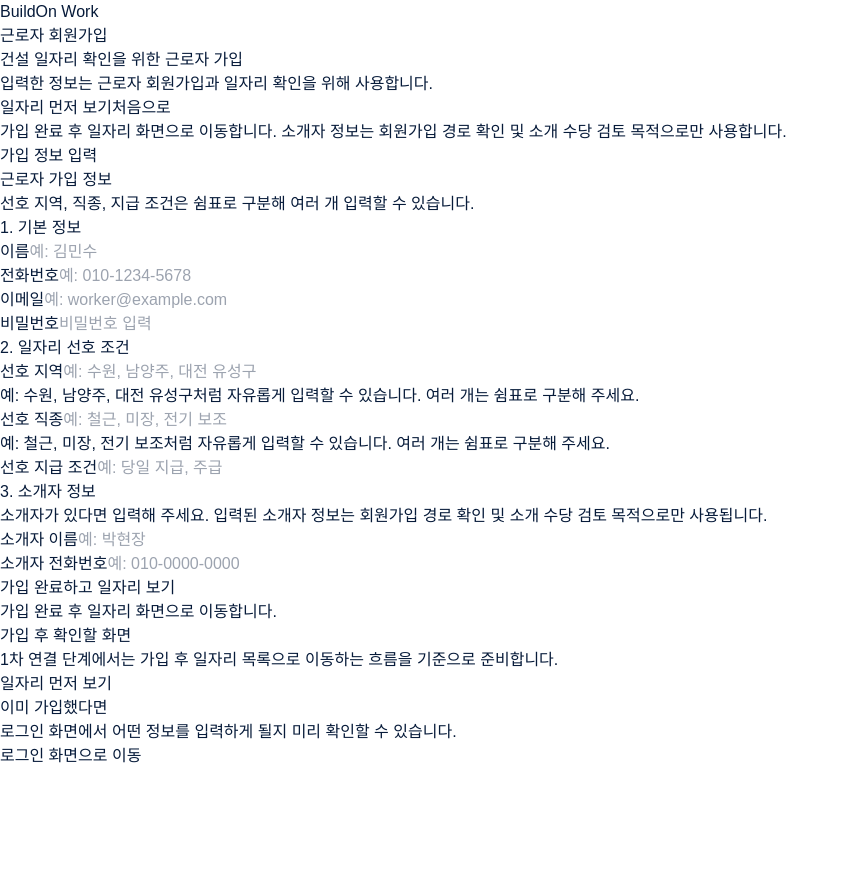
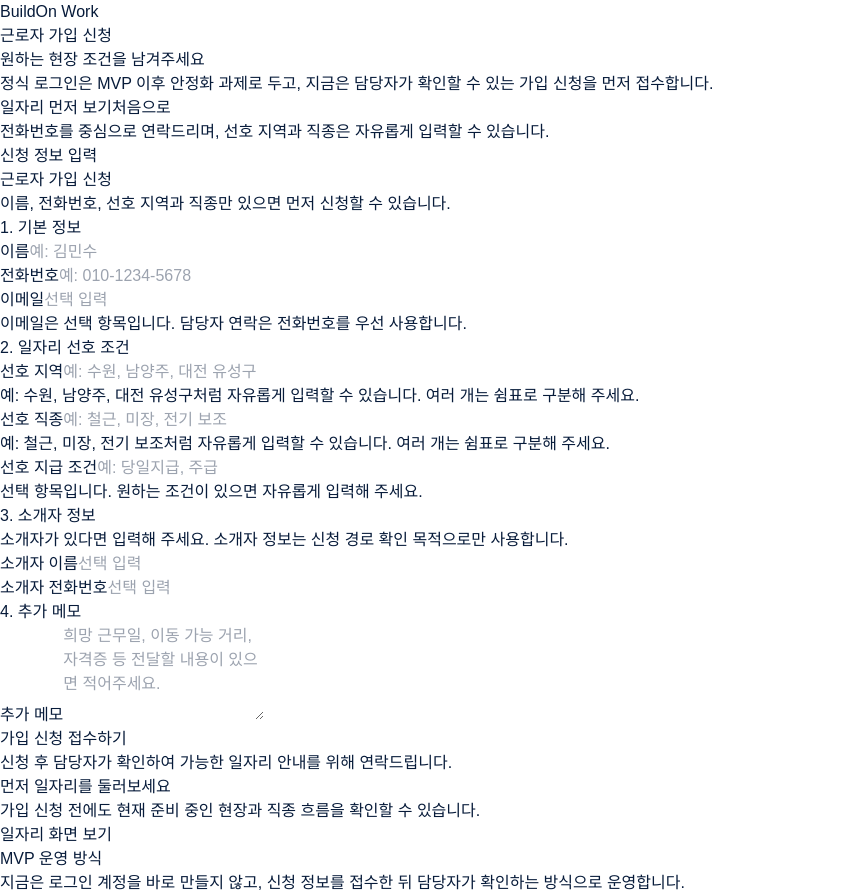
Before and after one commit to nicedayyoungjune-a11y/BuildOn-Work, a Next.js app: page /worker/signup in a window 1280 px wide. Shown: the whole page, without its empty margins (0-849 px from the left). Before the commit the page ends 800 px from the top, so only its background shows below. Built offline with nearby package versions, Linux system fonts and the light colour scheme; no server answers.

Commit message:
Convert worker signup to MVP request flow

```diff
--- a/src/app/worker/signup/actions.ts
+++ b/src/app/worker/signup/actions.ts
@@ -4,17 +4,13 @@
 
 import { createServerSupabaseClient } from "@/lib/supabase/server";
 
-type SignupErrorCode =
-  | "missing_required"
-  | "invalid_email"
-  | "weak_password"
-  | "auth_failed"
-  | "auth_user_missing"
-  | "profile_create_failed"
-  | "signup_failed"
-  | "email_exists";
+type SignupRequestErrorCode = "missing_required" | "submit_failed";
 
-const EMAIL_PATTERN = /^[^\s@]+@[^\s@]+\.[^\s@]+$/;
+type SafeSubmitError = {
+  code?: unknown;
+  status?: unknown;
+  name?: unknown;
+};
 
 function getText(formData: FormData, key: string) {
   const value = formData.get(key);
@@ -28,127 +24,51 @@
     .filter(Boolean);
 }
 
-function failWith(error: SignupErrorCode): never {
+function failWith(error: SignupRequestErrorCode): never {
   redirect(`/worker/signup?error=${error}`);
 }
 
-function getSafeErrorMeta(error: { code?: unknown; status?: unknown }) {
-  return {
+function logSubmitFailure(step: string, error: SafeSubmitError) {
+  console.error("worker signup request failed", {
+    step,
     code: typeof error.code === "string" ? error.code : undefined,
-    status: typeof error.status === "number" ? error.status : undefined
-  };
-}
-
-function logSignupFailure(step: string, error: { code?: unknown; status?: unknown }) {
-  console.error("worker signup failed", {
-    step,
-    ...getSafeErrorMeta(error)
+    status: typeof error.status === "number" ? error.status : undefined,
+    name: typeof error.name === "string" ? error.name : undefined
   });
-}
-
-function mapAuthError(error: { message?: unknown; code?: unknown; status?: unknown }): SignupErrorCode {
-  const normalizedCode = typeof error.code === "string" ? error.code.toLowerCase() : "";
-  const normalizedMessage = typeof error.message === "string" ? error.message.toLowerCase() : "";
-  const status = typeof error.status === "number" ? error.status : undefined;
-
-  if (
-    normalizedCode.includes("email_exists") ||
-    normalizedCode.includes("user_already_exists") ||
-    normalizedMessage.includes("already registered") ||
-    normalizedMessage.includes("already exists") ||
-    normalizedMessage.includes("user already")
-  ) {
-    return "email_exists";
-  }
-
-  if (
-    normalizedCode.includes("weak_password") ||
-    (normalizedMessage.includes("password") &&
-      (normalizedMessage.includes("weak") ||
-        normalizedMessage.includes("least") ||
-        normalizedMessage.includes("6")))
-  ) {
-    return "weak_password";
-  }
-
-  if (
-    normalizedCode.includes("invalid_email") ||
-    (normalizedMessage.includes("email") &&
-      (normalizedMessage.includes("invalid") || normalizedMessage.includes("format")))
-  ) {
-    return "invalid_email";
-  }
-
-  if (
-    normalizedMessage.includes("database") ||
-    normalizedMessage.includes("saving new user") ||
-    normalizedMessage.includes("trigger") ||
-    (normalizedCode === "unexpected_failure" && status === 500)
-  ) {
-    return "profile_create_failed";
-  }
-
-  return "auth_failed";
 }
 
 export async function signupWorkerAction(formData: FormData) {
   const name = getText(formData, "name");
   const phone = getText(formData, "phone");
   const email = getText(formData, "email");
-  const password = getText(formData, "password");
   const preferredRegions = getList(formData, "preferred_regions");
   const preferredJobCategories = getList(formData, "preferred_job_categories");
   const preferredPaymentOptions = getList(formData, "preferred_payment_options");
   const referralName = getText(formData, "referral_name");
   const referralPhone = getText(formData, "referral_phone");
+  const note = getText(formData, "note");
 
-  if (
-    !name ||
-    !phone ||
-    !email ||
-    !password ||
-    preferredRegions.length === 0 ||
-    preferredJobCategories.length === 0 ||
-    preferredPaymentOptions.length === 0
-  ) {
+  if (!name || !phone || preferredRegions.length === 0 || preferredJobCategories.length === 0) {
     failWith("missing_required");
   }
 
-  if (!EMAIL_PATTERN.test(email)) {
-    failWith("invalid_email");
-  }
-
-  if (password.length < 6) {
-    failWith("weak_password");
-  }
-
   const supabase = await createServerSupabaseClient();
-  const { data: authData, error: authError } = await supabase.auth.signUp({
-    email,
-    password,
-    options: {
-      data: {
+  const { error } = await supabase.from("worker_signup_requests").insert({
     name,
     phone,
+    email: email || null,
     preferred_regions: preferredRegions,
     preferred_job_categories: preferredJobCategories,
     preferred_payment_options: preferredPaymentOptions,
-        referral_name: referralName || undefined,
-        referral_phone: referralPhone || undefined
-      }
-    }
+    referral_name: referralName || null,
+    referral_phone: referralPhone || null,
+    note: note || null
   });
 
-  if (authError) {
-    logSignupFailure("auth_signup", authError);
-    failWith(mapAuthError(authError));
+  if (error) {
+    logSubmitFailure("worker_signup_request_insert", error);
+    failWith("submit_failed");
   }
 
-  const authUserId = authData.user?.id;
-
-  if (!authUserId) {
-    failWith("auth_user_missing");
+  redirect("/worker/signup?success=received");
 }
-
-  redirect("/worker/jobs");
-}
--- a/src/app/worker/signup/page.tsx
+++ b/src/app/worker/signup/page.tsx
@@ -19,16 +19,9 @@
     name: "email",
     label: "이메일",
     type: "email",
-    placeholder: "예: worker@example.com",
-    required: true
-  },
-  {
-    id: "worker-password",
-    name: "password",
-    label: "비밀번호",
-    type: "password",
-    placeholder: "비밀번호 입력",
-    required: true
+    placeholder: "선택 입력",
+    required: false,
+    helper: "이메일은 선택 항목입니다. 담당자 연락은 전화번호를 우선 사용합니다."
   }
 ];
 
@@ -53,31 +46,30 @@
     id: "preferred-pay",
     name: "preferred_payment_options",
     label: "선호 지급 조건",
-    placeholder: "예: 당일 지급, 주급",
-    required: true
+    placeholder: "예: 당일지급, 주급",
+    required: false,
+    helper: "선택 항목입니다. 원하는 조건이 있으면 자유롭게 입력해 주세요."
   }
 ];
 
 const referralFields = [
-  { id: "referrer-name", name: "referral_name", label: "소개자 이름", type: "text", placeholder: "예: 박현장" },
+  { id: "referrer-name", name: "referral_name", label: "소개자 이름", type: "text", placeholder: "선택 입력" },
   {
     id: "referrer-phone",
     name: "referral_phone",
     label: "소개자 전화번호",
     type: "tel",
-    placeholder: "예: 010-0000-0000"
+    placeholder: "선택 입력"
   }
 ];
 
 const errorMessages: Record<string, string> = {
-  missing_required: "필수 정보를 입력해 주세요.",
-  invalid_email: "이메일 형식을 확인해 주세요.",
-  weak_password: "비밀번호는 6자 이상으로 입력해 주세요.",
-  auth_failed: "가입 계정 생성 중 문제가 발생했습니다. 이메일과 비밀번호를 다시 확인해 주세요.",
-  auth_user_missing: "가입 계정 확인 중 문제가 발생했습니다.",
-  profile_create_failed: "가입 계정은 생성됐지만 가입 정보 저장 중 문제가 발생했습니다. 관리자에게 문의해 주세요.",
-  signup_failed: "가입 처리 중 문제가 발생했습니다. 입력 정보를 확인해 주세요.",
-  email_exists: "이미 가입된 이메일입니다. 로그인하거나 다른 이메일을 사용해 주세요."
+  missing_required: "필수 입력 항목을 확인해 주세요.",
+  submit_failed: "신청 접수 중 문제가 발생했습니다. 잠시 후 다시 시도해 주세요."
+};
+
+const successMessages: Record<string, string> = {
+  received: "가입 신청이 접수되었습니다. 담당자가 확인 후 연락드리겠습니다."
 };
 
 function TextField({
@@ -118,29 +110,37 @@
 type WorkerSignupPageProps = {
   searchParams: Promise<{
     error?: string;
+    success?: string;
   }>;
 };
 
 export default async function WorkerSignupPage({ searchParams }: WorkerSignupPageProps) {
-  const { error } = await searchParams;
+  const { error, success } = await searchParams;
   const errorMessage = error ? errorMessages[error] : undefined;
+  const successMessage = success ? successMessages[success] : undefined;
 
   return (
     <WorkerAuthShell
-      eyebrow="근로자 회원가입"
-      title="건설 일자리 확인을 위한 근로자 가입"
-      description="입력한 정보는 근로자 회원가입과 일자리 확인을 위해 사용합니다."
-      notice="가입 완료 후 일자리 화면으로 이동합니다. 소개자 정보는 회원가입 경로 확인 및 소개 수당 검토 목적으로만 사용합니다."
+      eyebrow="근로자 가입 신청"
+      title="원하는 현장 조건을 남겨주세요"
+      description="정식 로그인은 MVP 이후 안정화 과제로 두고, 지금은 담당자가 확인할 수 있는 가입 신청을 먼저 접수합니다."
+      notice="전화번호를 중심으로 연락드리며, 선호 지역과 직종은 자유롭게 입력할 수 있습니다."
     >
       <div className="mt-5 grid gap-5 lg:grid-cols-[1.1fr_0.9fr]">
         <section className="rounded-xl border border-blue-100 bg-white p-4 shadow-lg shadow-blue-950/5 sm:p-6">
           <div>
-            <p className="text-sm font-bold text-blue-700">가입 정보 입력</p>
-            <h2 className="mt-2 text-2xl font-bold text-[#071B3A]">근로자 가입 정보</h2>
+            <p className="text-sm font-bold text-blue-700">신청 정보 입력</p>
+            <h2 className="mt-2 text-2xl font-bold text-[#071B3A]">근로자 가입 신청</h2>
             <p className="mt-3 text-sm leading-6 text-slate-600">
-              선호 지역, 직종, 지급 조건은 쉼표로 구분해 여러 개 입력할 수 있습니다.
+              이름, 전화번호, 선호 지역과 직종만 있으면 먼저 신청할 수 있습니다.
             </p>
           </div>
+
+          {successMessage ? (
+            <p className="mt-5 rounded-lg border border-emerald-100 bg-emerald-50 px-4 py-3 text-sm font-semibold leading-6 text-emerald-700">
+              {successMessage}
+            </p>
+          ) : null}
 
           {errorMessage ? (
             <p className="mt-5 rounded-lg border border-red-100 bg-red-50 px-4 py-3 text-sm font-semibold leading-6 text-red-700">
@@ -170,8 +170,7 @@
             <section>
               <h3 className="text-base font-bold text-[#071B3A]">3. 소개자 정보</h3>
               <p className="mt-2 rounded-lg bg-blue-50 px-4 py-3 text-sm leading-6 text-slate-700">
-                소개자가 있다면 입력해 주세요. 입력된 소개자 정보는 회원가입 경로 확인 및 소개
-                수당 검토 목적으로만 사용됩니다.
+                소개자가 있다면 입력해 주세요. 소개자 정보는 신청 경로 확인 목적으로만 사용합니다.
               </p>
               <div className="mt-4 grid gap-4 sm:grid-cols-2">
                 {referralFields.map((field) => (
@@ -180,43 +179,51 @@
               </div>
             </section>
 
+            <section>
+              <h3 className="text-base font-bold text-[#071B3A]">4. 추가 메모</h3>
+              <label htmlFor="worker-note" className="sr-only">
+                추가 메모
+              </label>
+              <textarea
+                id="worker-note"
+                name="note"
+                rows={4}
+                placeholder="희망 근무일, 이동 가능 거리, 자격증 등 전달할 내용이 있으면 적어주세요."
+                className="mt-3 w-full rounded-md border border-blue-100 bg-white px-4 py-3 text-sm leading-6 text-[#071B3A] outline-none placeholder:text-slate-400"
+              />
+            </section>
+
             <button
               type="submit"
               className="min-h-12 w-full rounded-md bg-[#0B1F3A] px-5 text-sm font-bold text-white sm:w-auto"
             >
-              가입 완료하고 일자리 보기
+              가입 신청 접수하기
             </button>
             <p className="mt-3 text-sm leading-6 text-slate-600">
-              가입 완료 후 일자리 화면으로 이동합니다.
+              신청 후 담당자가 확인하여 가능한 일자리 안내를 위해 연락드립니다.
             </p>
           </form>
         </section>
 
         <aside className="space-y-4">
           <section className="rounded-xl border border-blue-100 bg-white p-5 shadow-lg shadow-blue-950/5">
-            <h2 className="text-xl font-bold text-[#071B3A]">가입 후 확인할 화면</h2>
+            <h2 className="text-xl font-bold text-[#071B3A]">먼저 일자리를 둘러보세요</h2>
             <p className="mt-3 text-sm leading-6 text-slate-600">
-              1차 연결 단계에서는 가입 후 일자리 목록으로 이동하는 흐름을 기준으로 준비합니다.
+              가입 신청 전에도 현재 준비 중인 현장과 직종 흐름을 확인할 수 있습니다.
             </p>
             <Link
               href="/worker/jobs"
               className="mt-5 inline-flex min-h-11 w-full items-center justify-center rounded-md bg-blue-700 px-4 text-sm font-bold text-white transition-colors hover:bg-blue-800"
             >
-              일자리 먼저 보기
+              일자리 화면 보기
             </Link>
           </section>
 
           <section className="rounded-xl border border-blue-100 bg-[#071B3A] p-5 text-white shadow-lg shadow-blue-950/10">
-            <h2 className="text-xl font-bold">이미 가입했다면</h2>
+            <h2 className="text-xl font-bold">MVP 운영 방식</h2>
             <p className="mt-3 text-sm leading-6 text-blue-100">
-              로그인 화면에서 어떤 정보를 입력하게 될지 미리 확인할 수 있습니다.
+              지금은 로그인 계정을 바로 만들지 않고, 신청 정보를 접수한 뒤 담당자가 확인하는 방식으로 운영합니다.
             </p>
-            <Link
-              href="/worker/login"
-              className="mt-5 inline-flex min-h-11 w-full items-center justify-center rounded-md bg-white px-4 text-sm font-bold text-[#071B3A] transition-colors hover:bg-blue-50"
-            >
-              로그인 화면으로 이동
-            </Link>
           </section>
         </aside>
       </div>
```
Also changed, not shown: 3 other files (tests, documents, lock files or other folders). Lines whose indentation alone changed are shown as unchanged.
